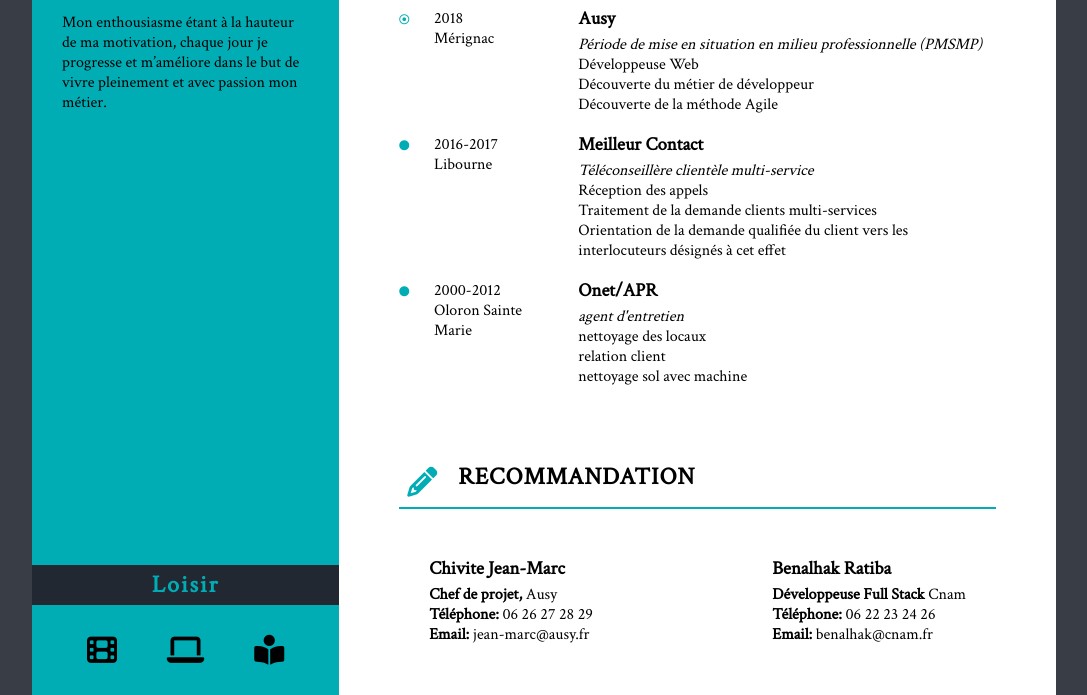
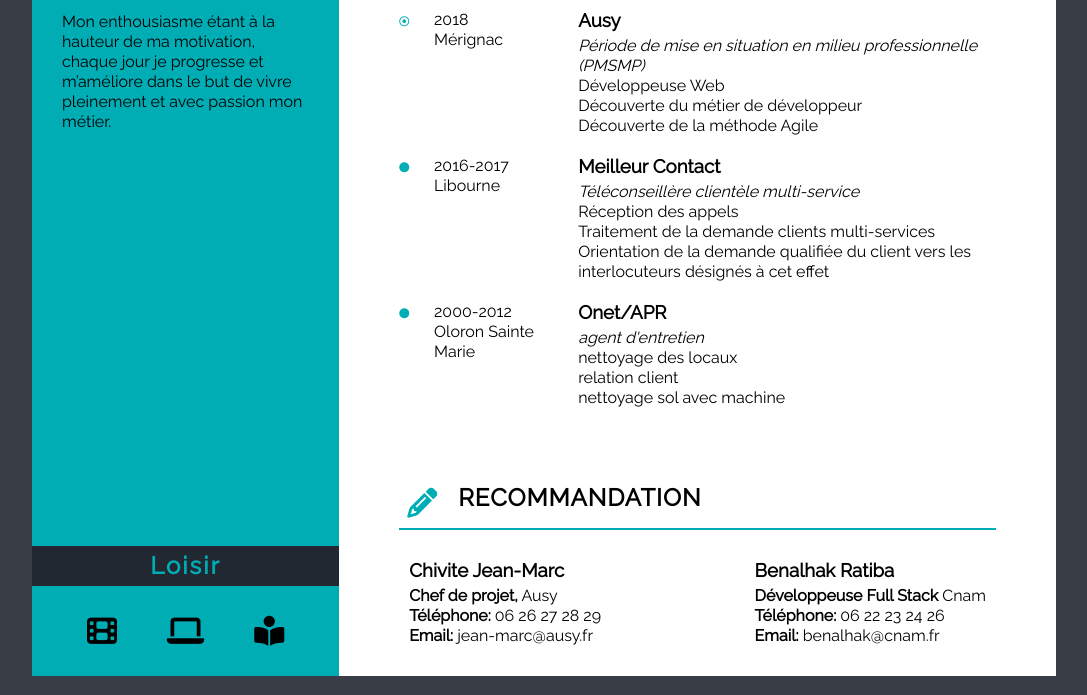
Before and after one commit to lilie65/cv, a plain HTML site: page index.html in a window 1280 px wide. Shown: the part 652-1347 px from the top of the page, without its empty margins (96-1183 px from the left). Drawn offline with Linux system fonts and the light colour scheme.

Commit message:
changement de police

```diff
--- a/index.html
+++ b/index.html
@@ -8,7 +8,7 @@
     <!--icones-->
     <script src="https://kit.fontawesome.com/554afa0983.js"></script>
     <!--police-->
-    <link href="https://fonts.googleapis.com/css2?family=Crimson+Text&display=swap" rel="stylesheet">
+    <link href="https://fonts.googleapis.com/css2?family=Raleway&display=swap" rel="stylesheet">
     <!--icone onglet-->
     <link rel="shortcut icon" type="image/png" href="photos/cv.png"/>
     <!--feuille de style-->
--- a/style/petite_resolution.css
+++ b/style/petite_resolution.css
@@ -1,6 +1,5 @@
 @media only screen and (max-width: 767px) {
-
-
+/* for the mobile and the tablet */
     body {
         font-size: 13px;
         line-height: 2em;
@@ -44,6 +43,7 @@
 
     .recommandation {
         flex-direction: column;
+        text-align: center;
     }
 
     .center {
@@ -66,14 +66,16 @@
 }
 
 @media only screen and (max-width: 320px) {
+    /* for the mobile small*/
 
     body {
         background-color: white;
         font-size: 14px;
         line-height: 2em;
     }
-    .center{
-        text-align:center;
+
+    .center {
+        text-align: center;
         margin-left: 50px;
     }
 
--- a/style/projet.css
+++ b/style/projet.css
@@ -11,7 +11,7 @@ body {
 }
 
 body {
-    font-family: 'Crimson Text', serif;
+    font-family: 'Raleway', sans-serif;
     font-size: 16px;
     line-height: 20px;
     color: black;
@@ -151,7 +151,7 @@ section ul {
 .recommandation {
     display: flex;
     justify-content: space-between;
-    padding: 30px;
+    padding: 10px;
 }
 
 .aligner {
```
